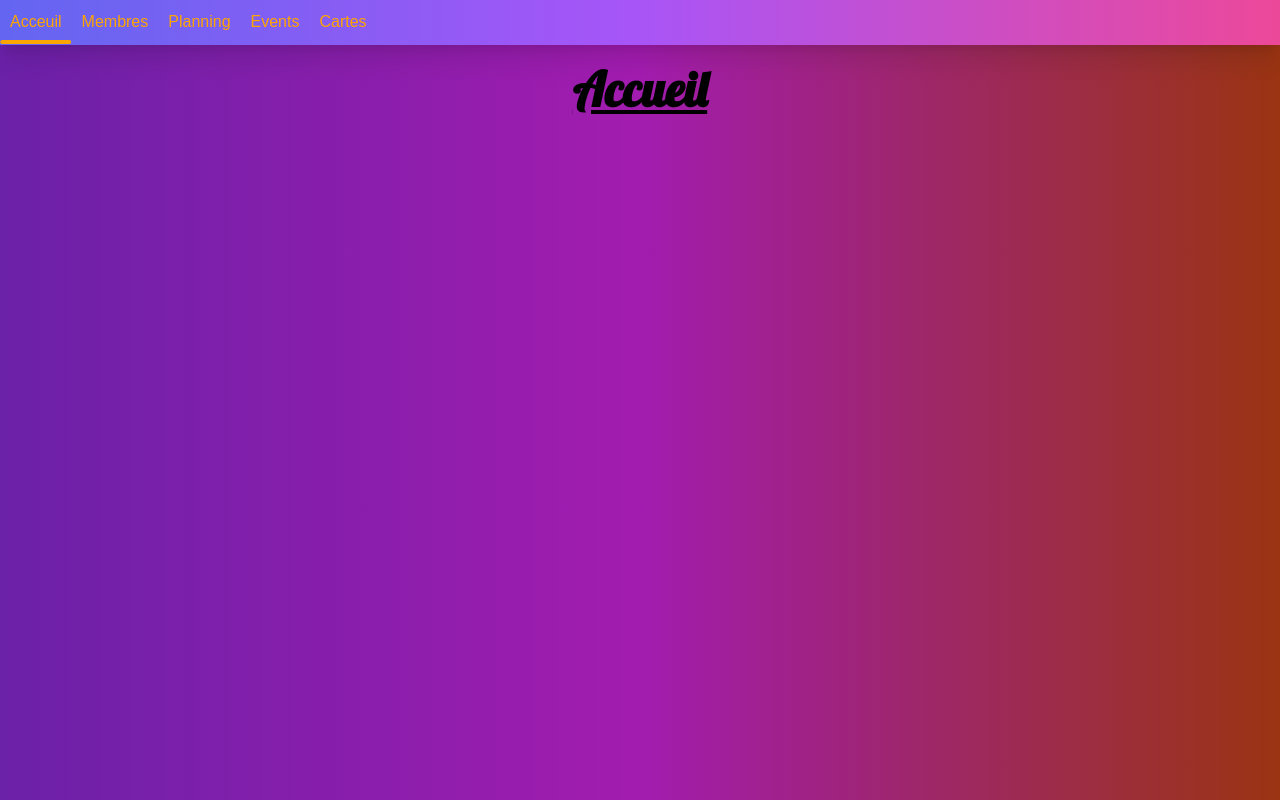
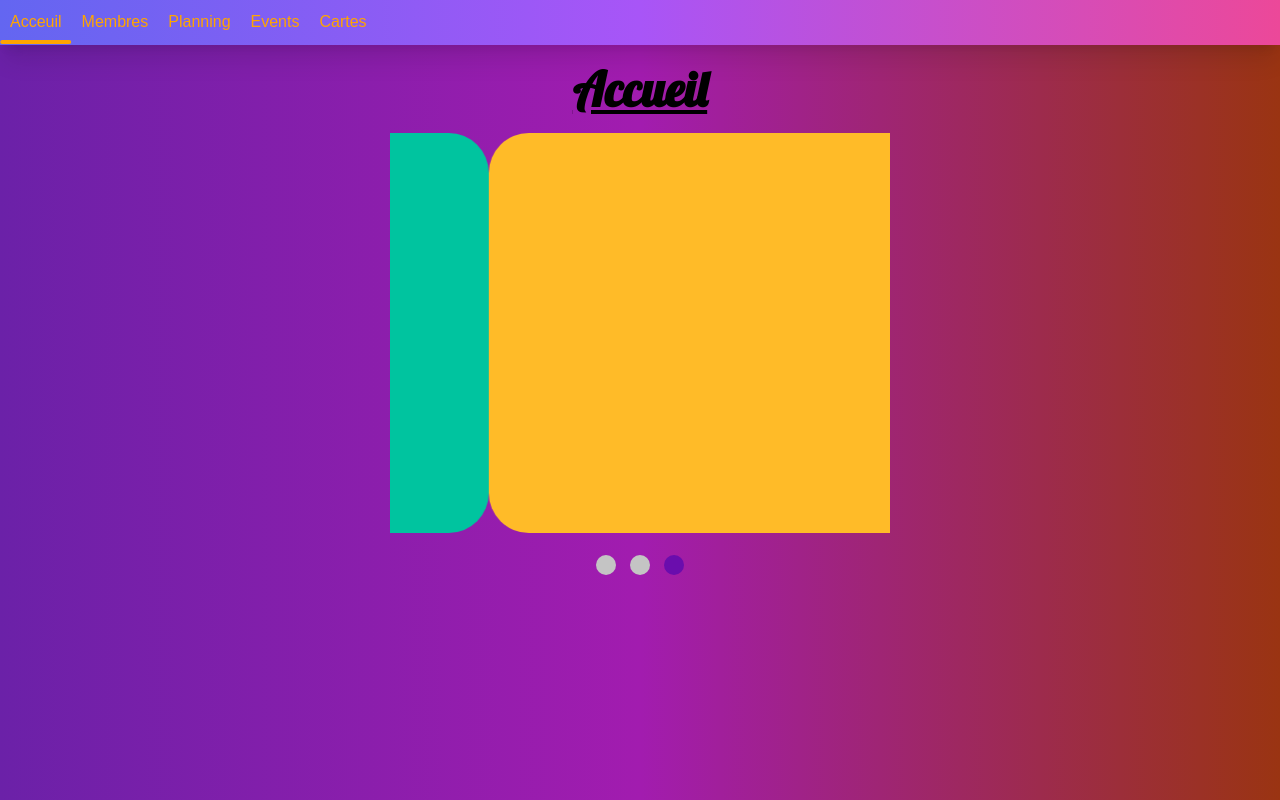
Before and after one commit to paramoklm/BDE-KRAKEN-Glossary, a React (Create React App) app: page / in a window 1280 px wide. Built offline with nearby package versions, Linux system fonts and the light colour scheme.

Commit message:
add victor, slideshow org

```diff
--- /dev/null
+++ b/src/components/Home/Slideshow.js
@@ -0,0 +1,60 @@
+import React from 'react';
+
+const colors = ["#0088FE", "#00C49F", "#FFBB28"];
+const delay = 2500;
+
+const Slideshow = () => {
+    const [index, setIndex] = React.useState(0);
+    const timeoutRef = React.useRef(null);
+
+    function resetTimeout() {
+        if (timeoutRef.current) {
+            clearTimeout(timeoutRef.current);
+        }
+    }
+
+    React.useEffect(() => {
+        resetTimeout();
+        timeoutRef.current = setTimeout(
+            () =>
+                setIndex((prevIndex) =>
+                    prevIndex === colors.length - 1 ? 0 : prevIndex + 1
+                ),
+            delay
+        );
+
+        return () => {
+            resetTimeout();
+        };
+    }, [index]);
+    return (
+        <div className="slideshow">
+            <div
+                className="slideshowSlider"
+                style={{ transform: `translate3d(${-index * 100}%, 0, 0)` }}
+            >
+                {colors.map((backgroundColor, index) => (
+                    <div
+                        className="slide"
+                        key={index}
+                        style={{ backgroundColor }}
+                    ></div>
+                ))}
+            </div>
+
+            <div className="slideshowDots">
+                {colors.map((_, idx) => (
+                    <div
+                        key={idx}
+                        className={`slideshowDot${index === idx ? " active" : ""}`}
+                        onClick={() => {
+                            setIndex(idx);
+                        }}
+                    ></div>
+                ))}
+            </div>
+        </div>
+    );
+};
+
+export default Slideshow;
--- a/src/components/data/data.json
+++ b/src/components/data/data.json
@@ -45,6 +45,12 @@
         "login": "come.guillier",
         "role": "Conseiller Junior",
         "promo": "2024",
+        "status": "bureau"
+    },
+    {
+        "login": "victor.le-corre",
+        "role": "Vice-Trésorier",
+        "promo": "2023",
         "status": "bureau"
     },
     {
--- a/src/pages/Home.js
+++ b/src/pages/Home.js
@@ -1,12 +1,13 @@
 import React from 'react';
 import Header from '../components/Header';
 import Introduction from '../components/Home/Introduction';
-
+import Slideshow from '../components/Home/Slideshow';
 const Home = () => {
     return (
         <div className='accueil bg-gradient-to-r from-purple-800 via-fuchsia-700 to-orange-800'>
             <Header />
             <Introduction />
+            <Slideshow/>
         </div>
     );
 };
--- /dev/null
+++ b/src/styles/components/_slideshow.scss
@@ -0,0 +1,40 @@
+.slideshow {
+    margin: 0 auto;
+    overflow: hidden;
+    max-width: 500px;
+  }
+
+  .slideshowSlider {
+    white-space: nowrap;
+    transition: ease 1000ms;
+  }
+
+  .slide {
+    display: inline-block;
+
+    height: 400px;
+    width: 100%;
+    border-radius: 40px;
+  }
+
+  /* Buttons */
+
+  .slideshowDots {
+    text-align: center;
+  }
+
+  .slideshowDot {
+    display: inline-block;
+    height: 20px;
+    width: 20px;
+    border-radius: 50%;
+
+    cursor: pointer;
+    margin: 15px 7px 0px;
+
+    background-color: #c4c4c4;
+  }
+
+  .slideshowDot.active {
+    background-color: #6a0dad;
+  }
--- a/src/styles/index.scss
+++ b/src/styles/index.scss
@@ -11,3 +11,4 @@
 @import "./components/introduction";
 @import "./components/titlebar";
 @import "./components/membernavbar";
+@import "./components/slideshow";
```
Also changed, not shown: src/assets/img/membres/victor.le-corre.jpg (added).
